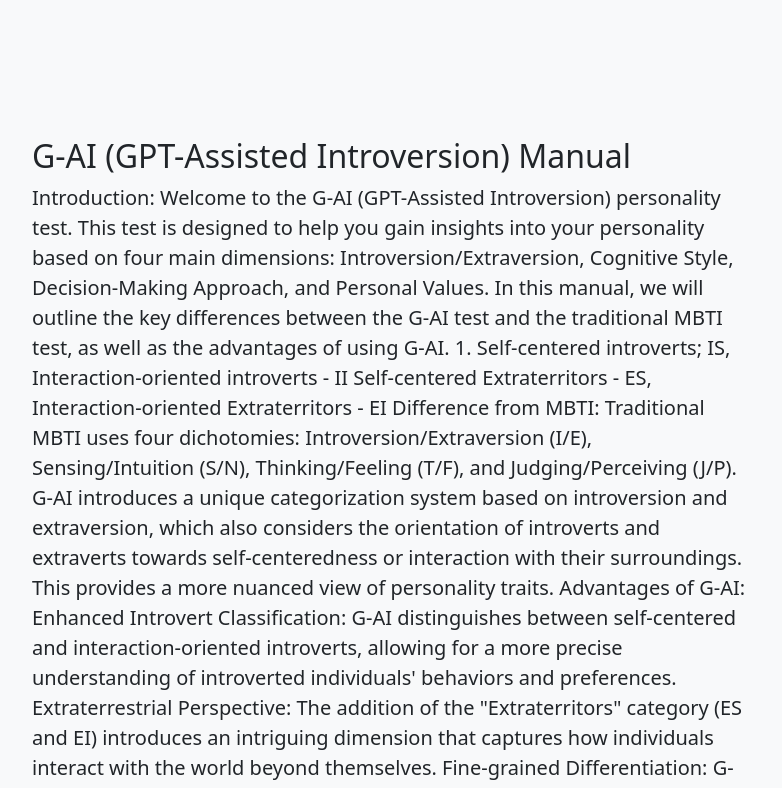
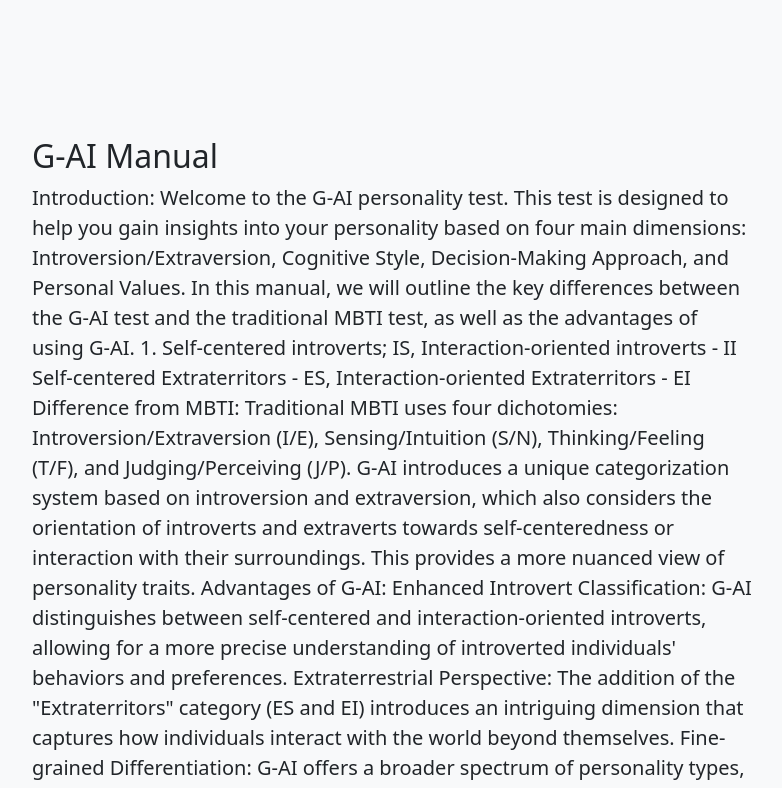
Before and after one commit to KeonhoChu/G-AI, a plain HTML site: page project/index.html in a window 1280 px wide. Shown: the part 1260-2048 px from the top of the page, without its empty margins (248-1030 px from the left). Drawn offline with nearby package versions, Linux system fonts and the light colour scheme.

Commit message:
G-AI
G-AI

```diff
--- a/project/index.html
+++ b/project/index.html
@@ -76,10 +76,10 @@
             <div class="container px-4">
                 <div class="row gx-4 justify-content-center">
                     <div class="col-lg-8">
-                        <h2>G-AI (GPT-Assisted Introversion) Manual</h2>
+                        <h2>G-AI Manual</h2>
                         <p class="lead">
                             Introduction:
-                            Welcome to the G-AI (GPT-Assisted Introversion) personality test. This test is designed to help you gain insights into your personality based on four main dimensions: Introversion/Extraversion, Cognitive Style, Decision-Making Approach, and Personal Values. In this manual, we will outline the key differences between the G-AI test and the traditional MBTI test, as well as the advantages of using G-AI.
+                            Welcome to the G-AI personality test. This test is designed to help you gain insights into your personality based on four main dimensions: Introversion/Extraversion, Cognitive Style, Decision-Making Approach, and Personal Values. In this manual, we will outline the key differences between the G-AI test and the traditional MBTI test, as well as the advantages of using G-AI.
 
                             1. Self-centered introverts; IS, Interaction-oriented introverts - II Self-centered Extraterritors - ES, Interaction-oriented Extraterritors - EI
 
```
